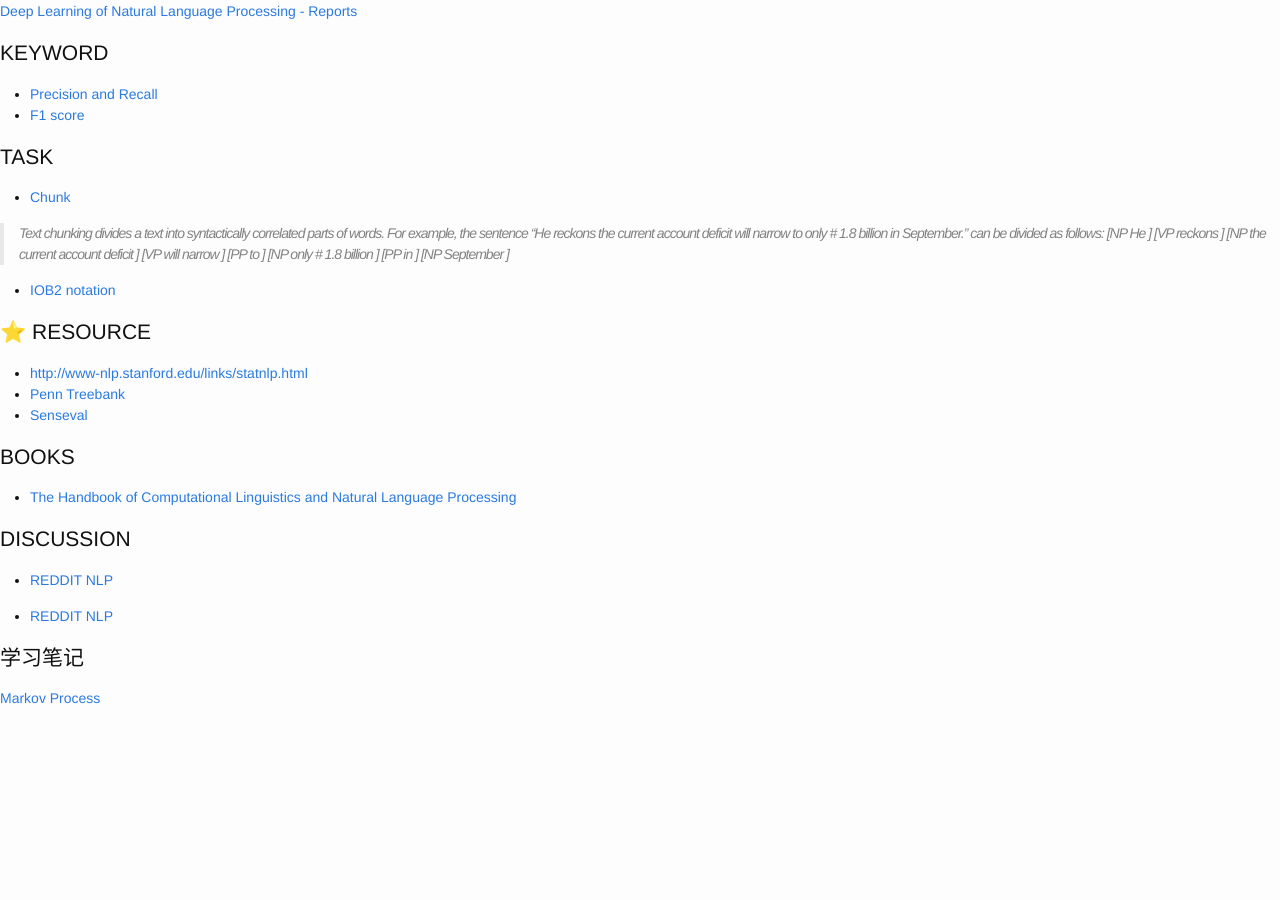
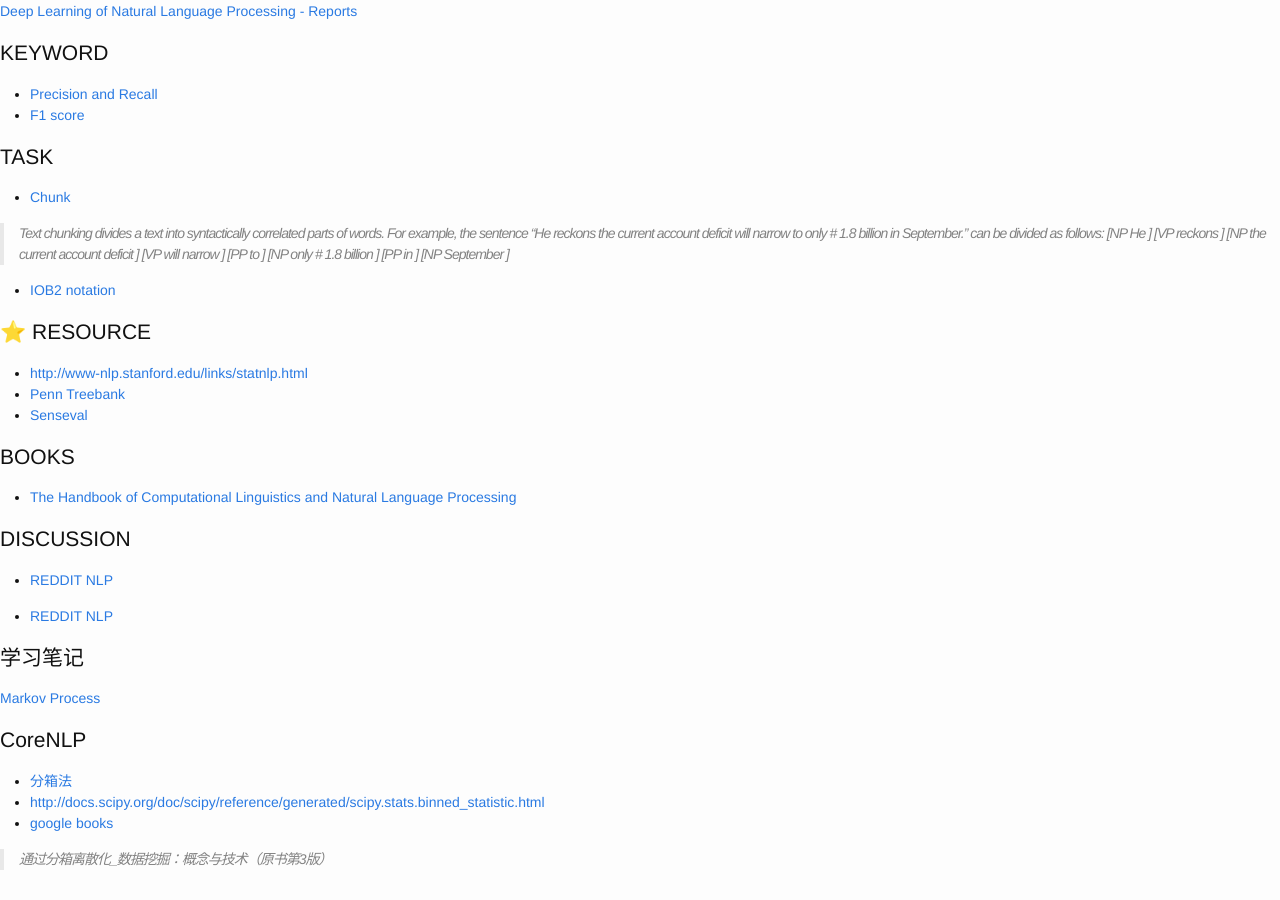
Before and after one commit to cnwarden/cnwarden.github.io, a Jekyll site: the page built from ml/index.md, in a window 1280 px wide and 900 px high, scrolled down 980 px. Built offline with Jekyll 4.4.1, drawn with Linux system fonts in a browser that asks for light colours; emoji names are drawn with the system emoji font; before the commit the page ends 1719 px from its top, so only the background shows below that.

Commit message:
Update index.md

```diff
--- a/ml/index.md
+++ b/ml/index.md
@@ -88,3 +88,11 @@ Stanford relation extractor is a Java implementation to find relations between t
 # 学习笔记
 
 [Markov Process](https://en.wikipedia.org/wiki/Markov_chain)
+
+# CoreNLP
+
+* [分箱法](http://baike.baidu.com/view/3680824.htm)
+* [http://docs.scipy.org/doc/scipy/reference/generated/scipy.stats.binned_statistic.html](http://docs.scipy.org/doc/scipy/reference/generated/scipy.stats.binned_statistic.html)
+* [google books](https://books.google.com/books?id=scua-qGbA2wC&pg=PA56&lpg=PA56&dq=%E5%88%86%E7%AE%B1%E6%95%B0%E6%8D%AE&source=bl&ots=qau3azwAUn&sig=ylo46akY_MZ8J3Hg7XVa4uAP7dY&hl=en&sa=X&ved=0ahUKEwis_LTVhrPLAhWFHB4KHZ8UBJ4Q6AEISDAF#v=onepage&q=%E5%88%86%E7%AE%B1%E6%95%B0%E6%8D%AE&f=false)
+
+> 通过分箱离散化_数据挖掘：概念与技术（原书第3版）
```
